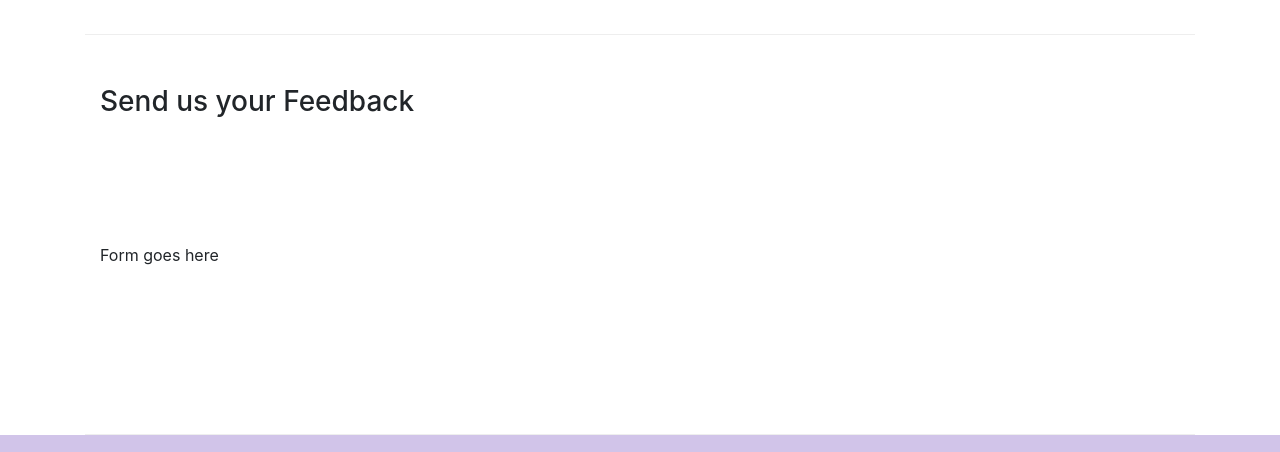
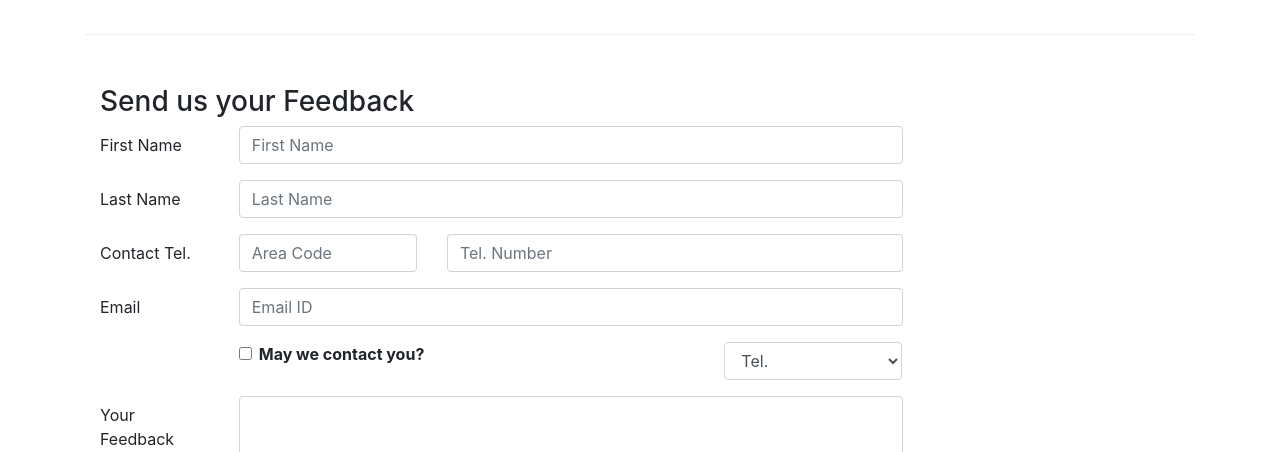
Before and after one commit to atharvagj-ai/conFusion-Website, a website: page contactus.html in a window 1280 px wide. Shown: the part 830-1282 px from the top of the page. Drawn offline with nearby package versions, Linux system fonts and the light colour scheme.

Commit message:
Form Completed

```diff
--- a/contactus.html
+++ b/contactus.html
@@ -92,7 +92,64 @@
               <h3>Send us your Feedback</h3>
            </div>
             <div class="col-12 col-md-9">
-                Form goes here
+                <form>
+                    <div class="form-group row">
+                        <label for="firstname" class="col-md-2 col-form-label">First Name</label>
+                        <div class="col-md-10">
+                            <input type="text" class="form-control" id="firstname" name="firstname" placeholder="First Name">
+                        </div>
+                    </div>
+                    <div class="form-group row">
+                        <label for="lastname" class="col-md-2 col-form-label">Last Name</label>
+                        <div class="col-md-10">
+                            <input type="text" class="form-control" id="lastname" name="lastname" placeholder="Last Name">
+                        </div>
+                    </div>
+                    <div class="form-group row">
+                        <label for="telnum" class="col-12 col-md-2 col-form-label">Contact Tel.</label>
+                        <div class="col-5 col-md-3">
+                            <input type="tel" class="form-control" id="areacode" name="areacode" placeholder="Area Code">
+                        </div>
+                        <div class="col-7 col-md-7">
+                            <input type="tel" class="form-control" id="telnum" name="telnum" placeholder="Tel. Number">
+                        </div>
+                    </div>
+                    <div class="form-group row">
+                        <label for="emailid" class="col-md-2 col-form-label">Email</label>
+                        <div class="col-md-10">
+                            <input type="email" class="form-control" id="emailid" name="emailid" placeholder="Email ID">
+                        </div>
+                    </div>
+                    <div class="form-group row">
+                        <div class="col-md-6 offset-md-2">
+                            <div class="form-check">
+                                <input type="checkbox" class="form-check-input" name="approve" id="approve" value="">
+                                <label class="form-check-label" for="approve">
+                                    <strong>May we contact you?</strong>
+                                </label>
+                            </div>
+                        </div>
+                        <div class="col-md-3 offset-md-1">
+                            <select class="form-control">
+                                <option>Tel.</option>
+                                <option>Email</option>
+                            </select>
+                        </div>
+                    </div>
+                    <div class="form-group row">
+                        <label for="feedback" class="col-md-2 col-form-label">Your Feedback</label>
+                        <div class="col-md-10">
+                            <textarea class="form-control" id="feedback" name="feedback" rows="12"></textarea>
+                        </div>
+                    </div>
+                    <div class="form-group row">
+                        <div class="offset-md-2 col-md-10">
+                            <button type="submit" class="btn btn-primary">
+                                Send Feedback
+                            </button>
+                        </div>
+                    </div>
+                </form>
             </div>
              <div class="col-12 col-md">
             </div>
```
